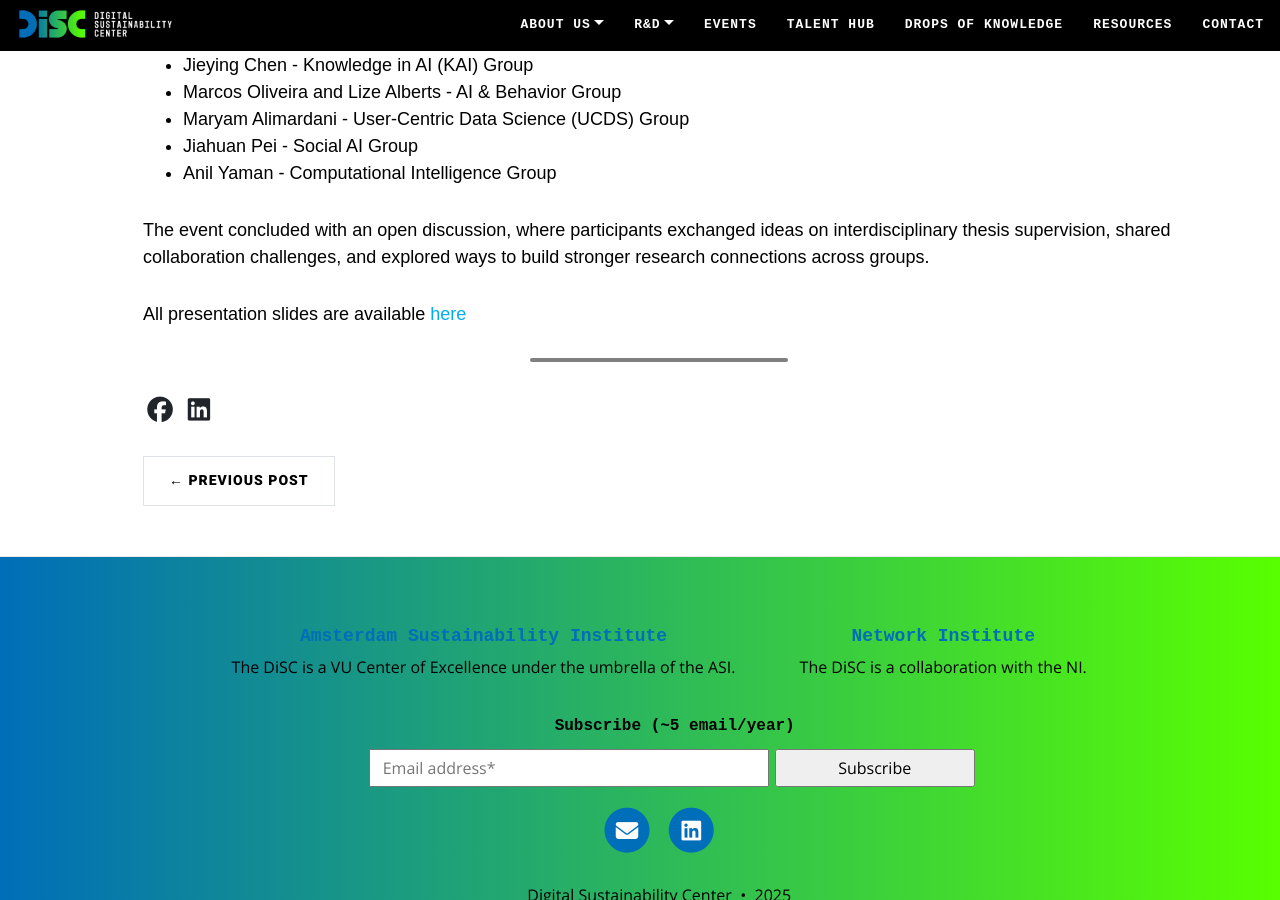
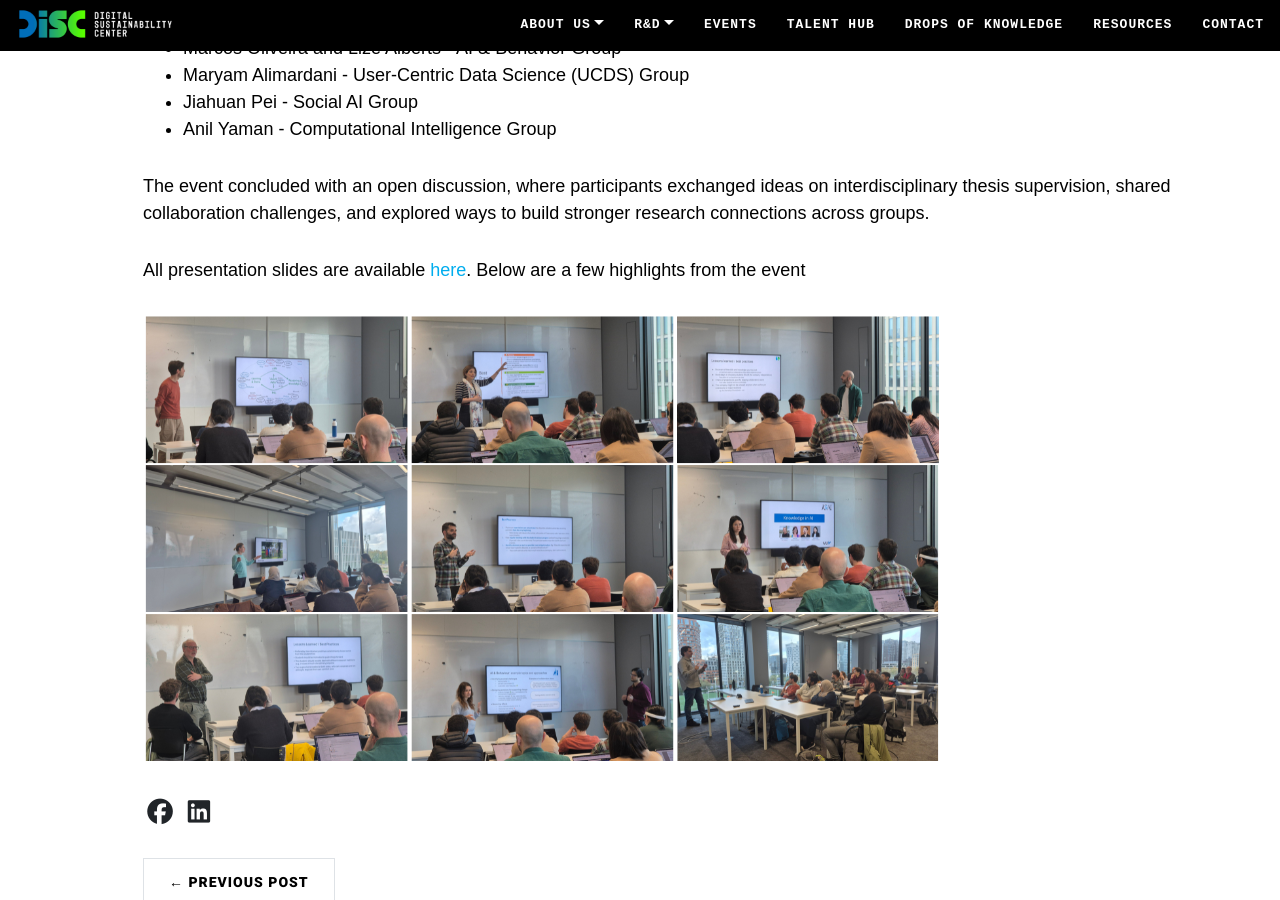
Before and after one commit to S2-group/disc-website.github.io, a Jekyll site: the page built from _posts/2025-10-24-research-cocktail-thesis-collaboration-2025.md, in a window 1280 px wide and 900 px high, scrolled down 1432 px. Built offline with Jekyll 4.4.1, drawn with Linux system fonts in a browser that asks for light colours; comment, search, counter and statistics services are not loaded; some of the changed lines change nothing that is shown.

Commit message:
update to news item

```diff
--- a/_posts/2025-10-24-research-cocktail-thesis-collaboration-2025.md
+++ b/_posts/2025-10-24-research-cocktail-thesis-collaboration-2025.md
@@ -2,9 +2,9 @@
 layout: post
 title:  Piloting Collaborations Through Theses
 subtitle: Research Cocktail
-cover-img: /assets/img/posts-screenshots/cocktail.jpeg
-share-img: /assets/img/posts-screenshots/cocktail.jpeg
-thumbnail-img: /assets/img/posts-screenshots/thumb-cocktails.jpeg
+cover-img: /assets/img/posts-screenshots/rc-24-10-2025-cover.jpjpgeg
+share-img: /assets/img/posts-screenshots/rc-24-10-2025-thumb-collage.png
+thumbnail-img: /assets/img/posts-screenshots/rc-24-10-2025-thumb.png
 event-type: cocktail
 event-date: 2025-10-24
 ---
@@ -15,7 +15,6 @@ Last week’s DiSC Research Cocktail brought together an inspiring mix of resear
 
 The event ran from 16:00 to 17:30, followed by an informal borrel with drinks and snacks creating a perfect setting for continuing discussions and sparking new research connections.
 
----
 
 ### Event Highlights
 The session opened with a brief introduction to DiSC and the Research Cocktail initiative, followed by a rapid series of engaging presentations. Each speaker had 4 minutes and 3 slides to showcase:
@@ -24,7 +23,6 @@ The session opened with a brief introduction to DiSC and the Research Cocktail i
 2. Lessons learned and best practices for effective research partnerships
 3. Ideas for future multi-group thesis topics for 2025/2026
 
----
 
 ### Speakers
 The event featured insightful presentations from representatives of the following research groups:
@@ -44,6 +42,6 @@ The event featured insightful presentations from representatives of the followin
 
 The event concluded with an open discussion, where participants exchanged ideas on interdisciplinary thesis supervision, shared collaboration challenges, and explored ways to build stronger research connections across groups.
 
-All presentation slides are available [here](/assets/docs/2025-10-research-cocktail-minute-madness.pdf)
+All presentation slides are available [here](/assets/docs/2025-10-research-cocktail-minute-madness.pdf). Below are a few highlights from the event
 
----
+![img](/assets/img/posts-screenshots/rc-24-10-2025-collage.png)
```
